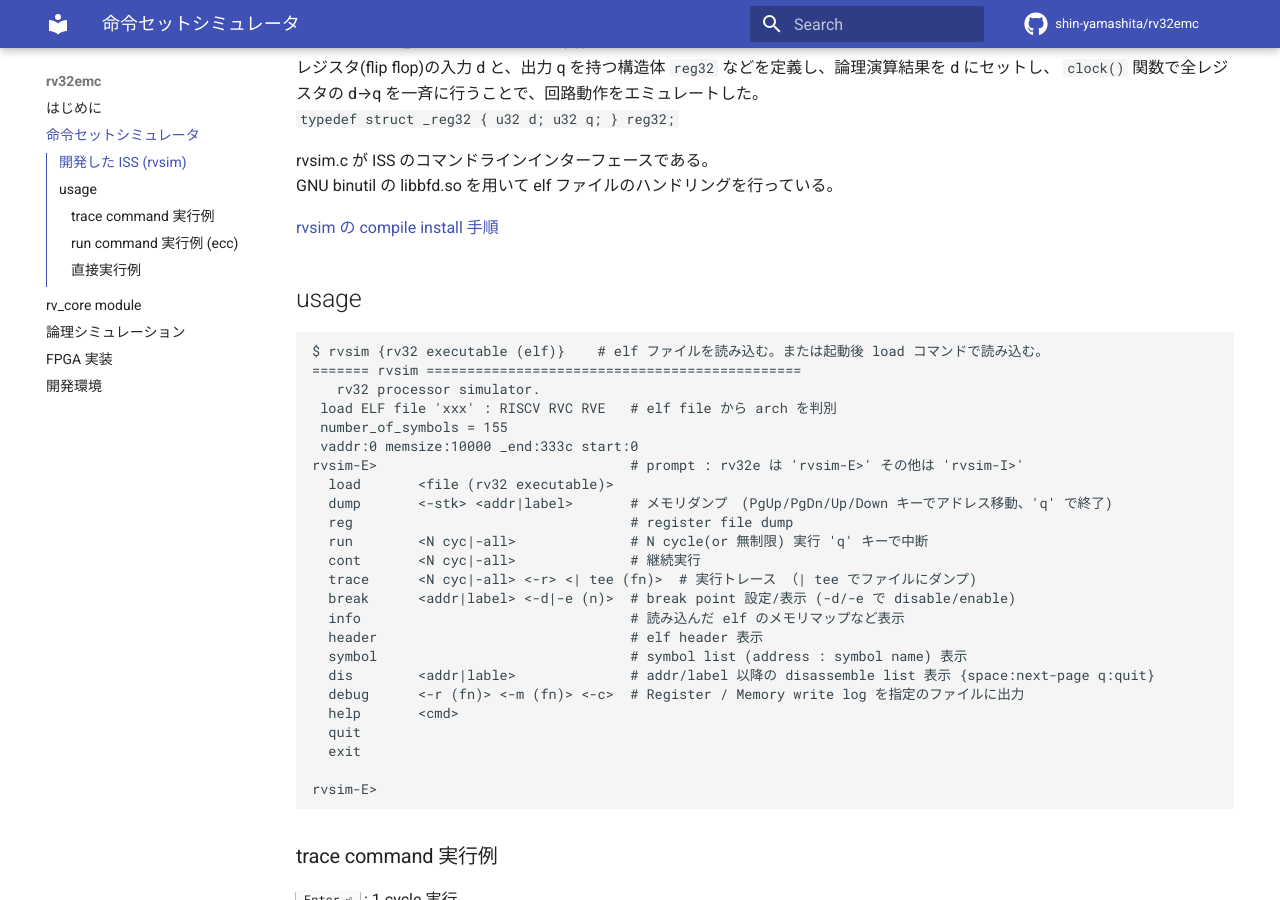
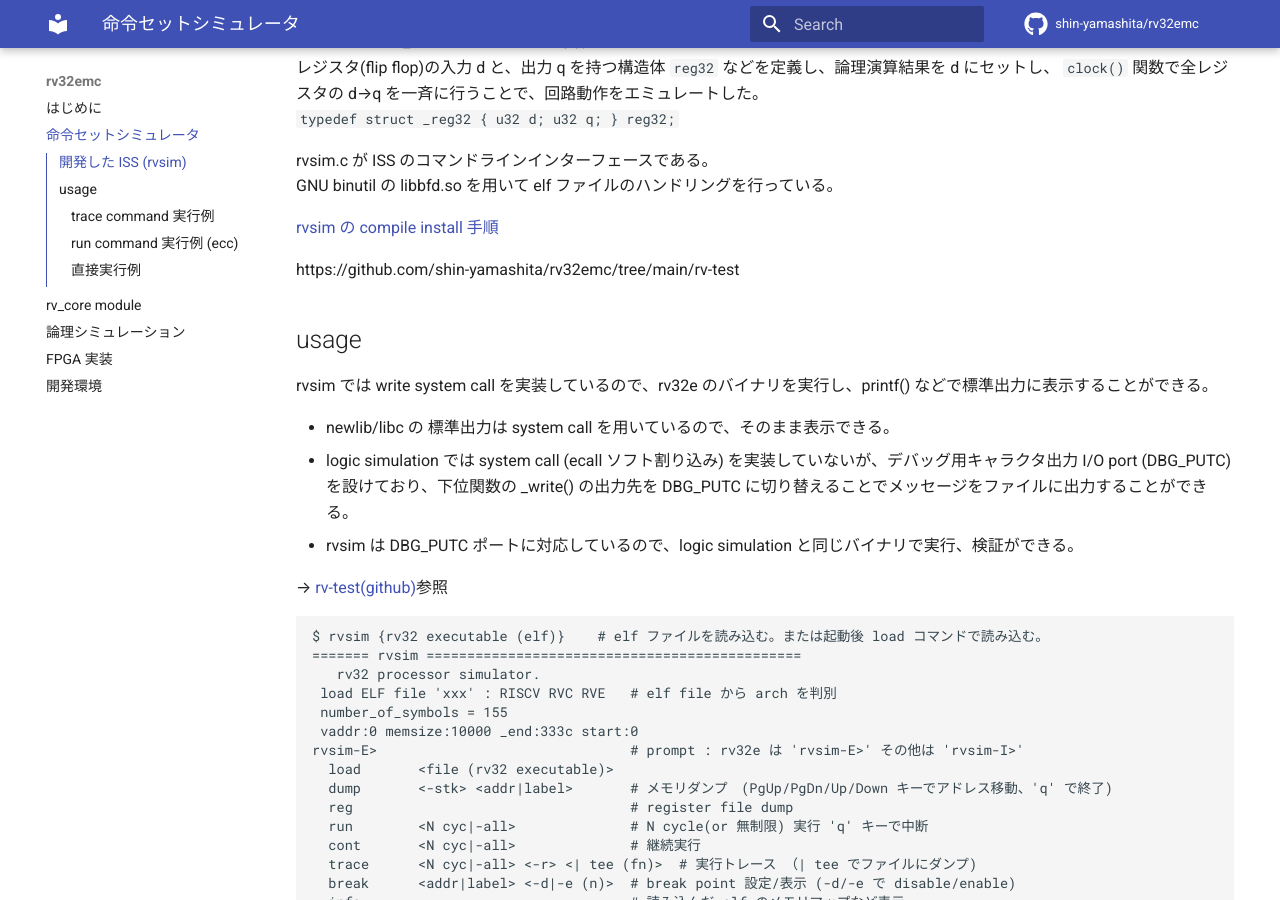
Before and after one commit to shin-yamashita/rv32emc, an MkDocs documentation site: the page built from doc/docs/10-iss.md, in a window 1280 px wide and 900 px high, scrolled down 997 px. Built offline with MkDocs 1.6.1 and Material for MkDocs 9.7.7, drawn with Linux system fonts in a browser that asks for light colours; comment, search, counter and statistics services are not loaded.

Commit message:
add: usage desrip

````diff
--- a/doc/docs/10-iss.md
+++ b/doc/docs/10-iss.md
@@ -45,7 +45,19 @@ rvsim.c が ISS のコマンドラインインターフェースである。
 GNU binutil の libbfd.so を用いて elf ファイルのハンドリングを行っている。
 
 [rvsim の compile install 手順](x_env.html#rvsim-iss)
+
+https://github.com/shin-yamashita/rv32emc/tree/main/rv-test
+
 ## usage
+
+rvsim では write system call を実装しているので、rv32e のバイナリを実行し、printf() などで標準出力に表示することができる。
+
+- newlib/libc の 標準出力は system call を用いているので、そのまま表示できる。
+- logic simulation では system call (ecall ソフト割り込み) を実装していないが、デバッグ用キャラクタ出力 I/O port (DBG_PUTC) を設けており、下位関数の _write() の出力先を DBG_PUTC に切り替えることでメッセージをファイルに出力することができる。
+- rvsim は DBG_PUTC ポートに対応しているので、logic simulation と同じバイナリで実行、検証ができる。
+
+→ [rv-test(github)](https://github.com/shin-yamashita/rv32emc/tree/main/rv-test)参照
+
 ```
 $ rvsim {rv32 executable (elf)}    # elf ファイルを読み込む。または起動後 load コマンドで読み込む。
 ======= rvsim ==============================================
````
Also changed, not shown: doc/docs/index.md (+4 -2 lines).
